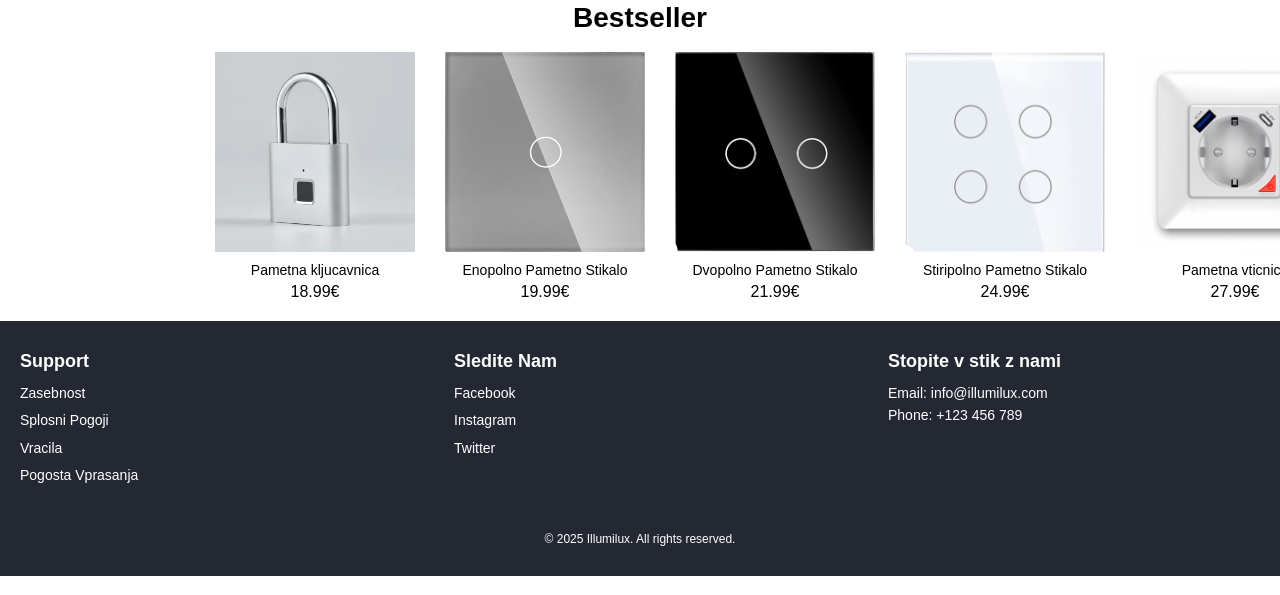
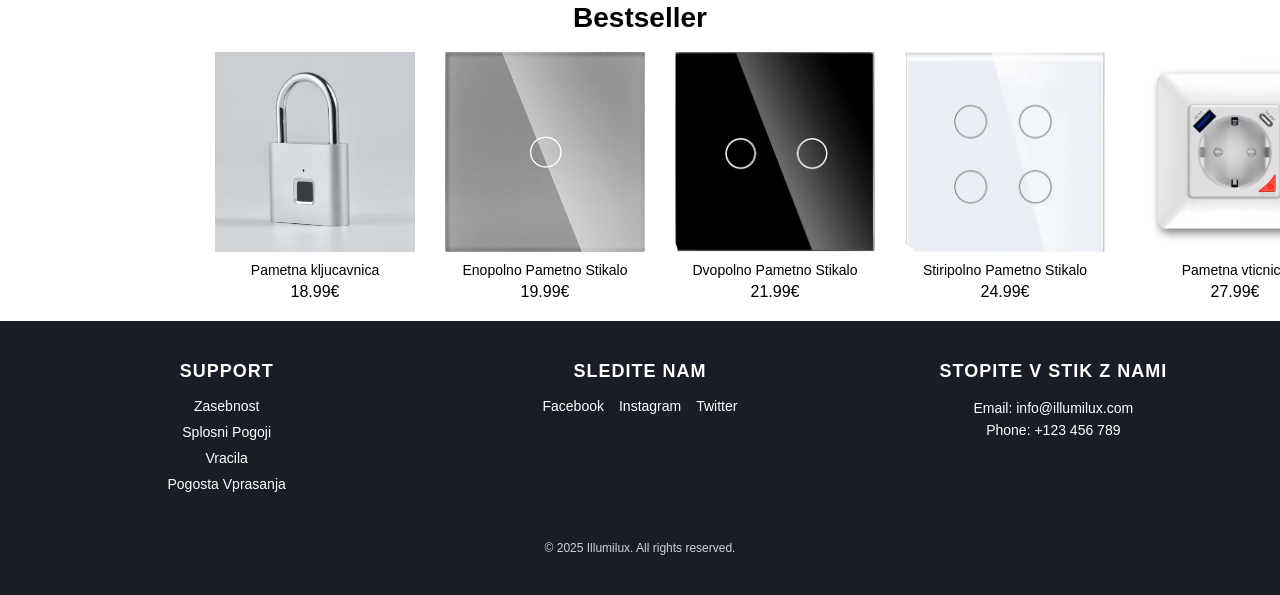
Before and after one commit to Valex99/illumilux, a plain HTML site: page index.html in a window 1280 px wide. Shown: the part 817-1412 px from the top of the page. Drawn offline with Linux system fonts and the light colour scheme.

Commit message:
Different design

```diff
--- a/index.html
+++ b/index.html
@@ -13,7 +13,7 @@
       </div>
       <div class="header-div">
         <img src="logo/blue.png" alt="logo" class="logo" />
-        <h1 class="name">ILLUMILUX</h1>
+        <h1 class="name">Illumilux</h1>
         <a class="header-link" href="">Domov</a>
         <a class="header-link" href="">Ponudba</a>
         <a class="header-link" href="">O nas</a>
@@ -21,7 +21,7 @@
     </header>
 
     <div class="body-content">
-      <img src="banner/brin.jpg" alt="" class="banner" />
+      <img src="banner/digital.jpg" alt="" class="banner" />
       <div class="bestseller"><p>Bestseller</p></div>
       <div class="grid">
         <div class="bestseller-item">
@@ -75,13 +75,11 @@
           <div class="footer-section">
             <h3>Support</h3>
             <ul>
-                <li><a href="#">Zasebnost</a></li>
-                <li><a href="#">Splosni Pogoji</a></li>
-                <li><a href="#">Vracila</a></li>
-                <li><a href="#">Pogosta Vprasanja</a></li>
-              </ul>
-
-
+              <li><a href="#">Zasebnost</a></li>
+              <li><a href="#">Splosni Pogoji</a></li>
+              <li><a href="#">Vracila</a></li>
+              <li><a href="#">Pogosta Vprasanja</a></li>
+            </ul>
           </div>
           <div class="footer-section">
             <h3>Sledite Nam</h3>
--- a/styles.css
+++ b/styles.css
@@ -3,7 +3,6 @@
   padding: 0;
   box-sizing: border-box;
   font-family: Arial, Helvetica, sans-serif;
-
 }
 
 .announcments {
@@ -12,6 +11,7 @@
   align-items: center;
 
   background-color: #242833;
+  background-color: #0ba5cc;
   color: white;
   padding: 10px 0;
   font-size: 13px;
@@ -54,7 +54,6 @@
   width: 100%;
   height: 700px;
   object-fit: cover;
-  filter: brightness(50%);
 }
 
 .bestseller {
@@ -72,6 +71,7 @@
   grid-template-columns: repeat(5, 1fr);
 
   padding: 0 200px;
+
 }
 
 .bestseller-item {
@@ -99,72 +99,82 @@
 Next up - fix grid - fix height
 Doday kategorije...
 */
-
 .footer-div {
-  background-color: #242833;
+  background-color: #1a1d26;
   color: white;
-  padding: 30px 20px;
+  padding: 40px 20px;
 }
 
 .footer-content {
   display: flex;
-  justify-content: space-between;
+  justify-content: space-around;
   flex-wrap: wrap;
+  text-align: center;
 }
 
 .footer-section {
   width: 30%;
+  min-width: 250px;
   margin-bottom: 20px;
 }
 
 .footer-section h3 {
   font-size: 18px;
   font-weight: bold;
-  margin-bottom: 10px;
-}
-
-.footer-section p,
-.footer-section ul {
-  font-size: 14px;
-  line-height: 1.6;
+  margin-bottom: 15px;
+  text-transform: uppercase;
+  letter-spacing: 1px;
 }
 
 .footer-section ul {
+  list-style: none;
   padding-left: 0;
-  list-style: none;
 }
 
 .footer-section ul li {
-  margin-bottom: 5px;
+  margin-bottom: 8px;
 }
 
 .footer-section ul li a {
   color: white;
   text-decoration: none;
+  font-size: 14px;
+  transition: color 0.3s ease-in-out;
 }
 
 .footer-section ul li a:hover {
-  color: #007bff; /* Hover color for links */
+  color: #007bff;
   text-decoration: underline;
 }
 
 .social-media-links {
-  list-style: none;
-  padding-left: 0;
+  display: flex;
+  justify-content: center;
+  gap: 15px;
 }
 
-
 .social-media-links li a {
-  color: white;
-  text-decoration: none;
+  font-size: 14px;
 }
 
-.social-media-links li a:hover {
-  color: #007bff; /* Hover color for social media links */
+.footer-section p {
+  font-size: 14px;
+  line-height: 1.6;
+}
+
+.footer-section p a {
+  color: #007bff;
+  text-decoration: none;
+  transition: color 0.3s ease-in-out;
+}
+
+.footer-section p a:hover {
+  text-decoration: underline;
 }
 
 .footer-bottom {
   text-align: center;
   margin-top: 20px;
   font-size: 12px;
+  opacity: 0.8;
 }
```
Also changed, not shown: 1 other file.
